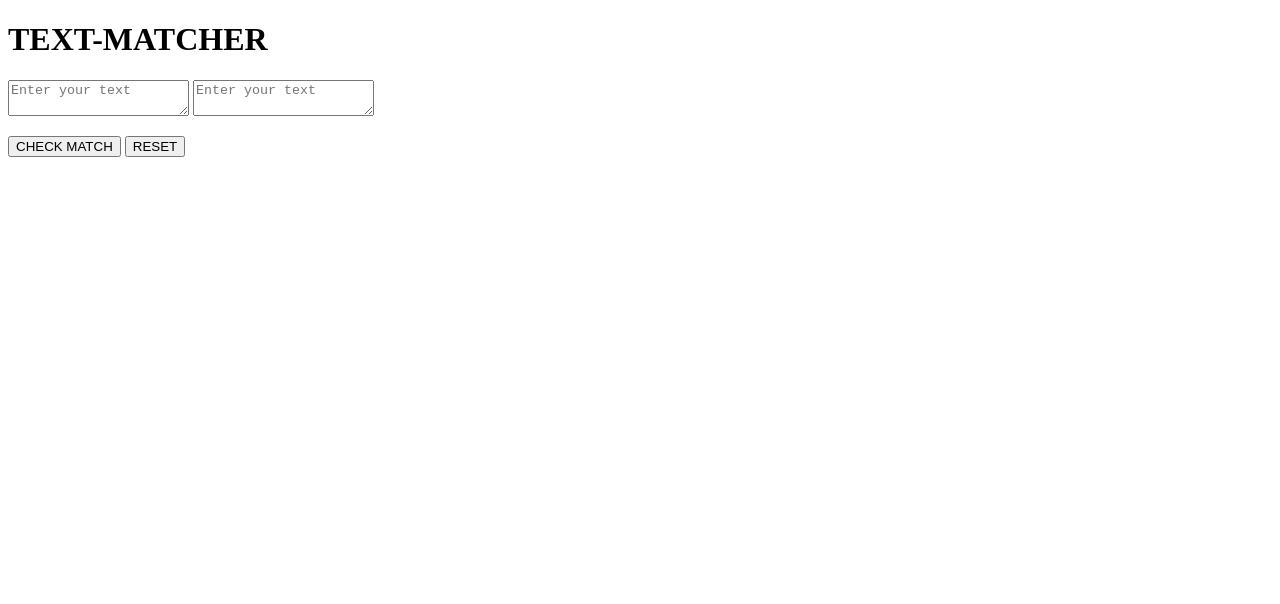
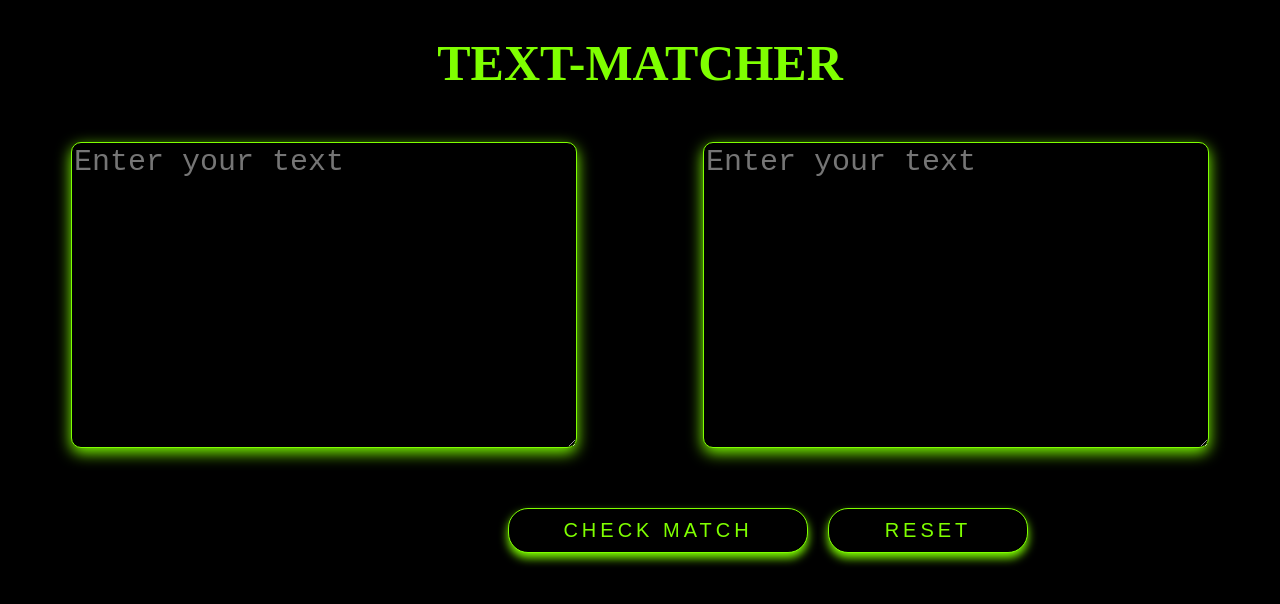
Before and after one commit to Mayurkolhe16/text-matcher, a plain HTML site: page index.html in a window 1280 px wide. Drawn offline with Linux system fonts and the light colour scheme.

Commit message:
add style

```diff
--- a/index.html
+++ b/index.html
@@ -4,6 +4,73 @@
     <meta charset="UTF-8">
     <meta name="viewport" content="width=device-width, initial-scale=1.0">
     <title>Text Matcher</title>
+    <style>
+        body {
+            background-color: black;
+        }
+        h1 {
+            color: chartreuse;
+            font-size: 50px;
+            text-align: center;
+        }
+        .input-boxes-container {
+            display: flex;
+            justify-content: space-around;
+            align-items: center;
+            margin-top: 50px;
+        }
+        .input-boxes {
+            width: 500px;
+            height: 300px;
+            border-radius: 10px;
+            box-shadow: chartreuse 0px 5px 15px;
+            background-color: black;
+            color: chartreuse;
+            font-size: 30px;
+            border: 1px solid chartreuse;
+
+
+
+
+         }
+        .matcher {
+            text-align: center;
+            color: beige;
+            margin-top: 60px;
+            font-size: 30px;
+        }
+        .buttons {
+            display: flex;
+           gap: 20px;
+
+        }
+        .check-btn{
+            background-color: black;
+            padding: 10px;
+            width: 300px;
+            border: 1px solid chartreuse;
+            color: chartreuse;
+            border-radius: 20px;
+            box-shadow: chartreuse 0px 5px 10px;
+            font-size: 20px;
+            letter-spacing: 4px;
+            margin-left: 500px;
+        }
+        .reset-btn{
+            background-color: black;
+            padding: 10px;
+            width: 200px;
+            border: 1px solid chartreuse;
+            color: chartreuse;
+            border-radius: 20px;
+            box-shadow: chartreuse 0px 5px 10px;
+            font-size: 20px;
+            letter-spacing: 4px;
+
+        }
+
+
+    </style>
 </head>
 <body>
     <body>
```
